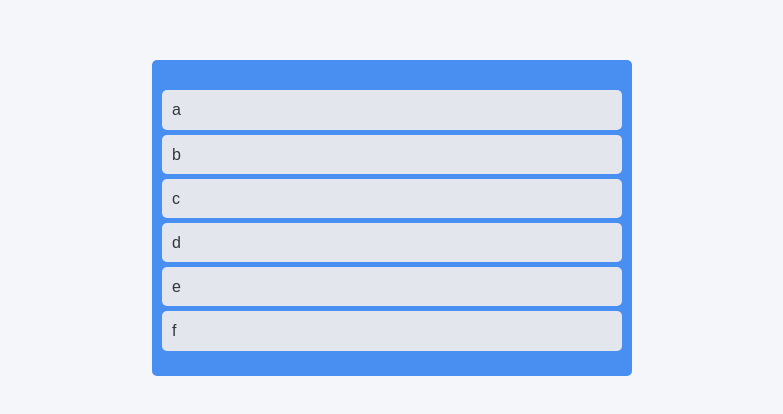
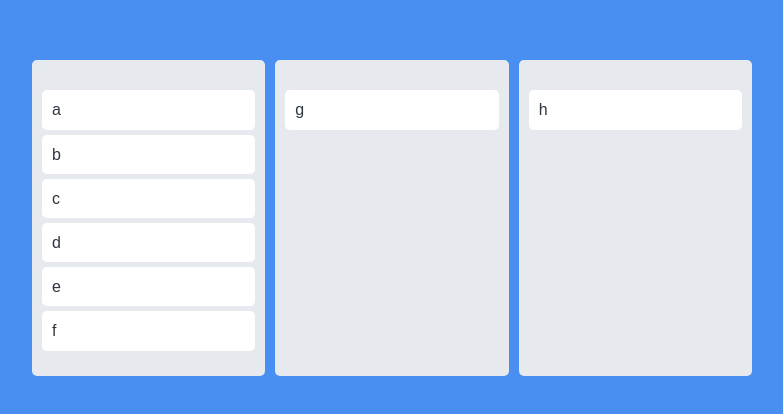
Before and after one commit to bestgoogoo/react-crypto-tracker, a React (Create React App) app: page / in a window 1280 px wide. Shown: the part 182-596 px from the top of the page, without its empty margins (248-1031 px from the left). Built offline with nearby package versions, Linux system fonts and the light colour scheme.

Commit message:
[Trello Clone] Drag and Drop Tutorial part 4 - Make multi boards - Using the Object type of JS

```diff
--- a/src/atoms.tsx
+++ b/src/atoms.tsx
@@ -1,6 +1,14 @@
 import { atom } from "recoil";
 
-export const toDoState = atom({
+interface IToDoState {
+  [key: string]: string[];
+}
+
+export const toDoState = atom<IToDoState>({
   key: "toDo",
-  default: ["a", "b", "c", "d", "e", "f"],
+  default: {
+    to_do: ["a", "b", "c", "d", "e", "f"],
+    doing: ["g"],
+    done: ["h"],
+  },
 });
--- /dev/null
+++ b/src/components/Board.tsx
@@ -0,0 +1,34 @@
+import { Droppable } from "react-beautiful-dnd";
+import styled from "styled-components";
+
+import DraggableCard from "./DraggableCard";
+
+const Wrapper = styled.div`
+  padding: 20px 10px;
+  padding-top: 30px;
+  background-color: ${(props) => props.theme.boardColor};
+  border-radius: 5px;
+  min-height: 200px;
+`;
+
+interface IBoardProps {
+  toDos: [];
+  boardId: string;
+}
+
+function Board({ toDos, boardId }: IBoardProps) {
+  return (
+    <Droppable droppableId={boardId}>
+      {(provided) => (
+        <Wrapper ref={provided.innerRef} {...provided.droppableProps}>
+          {toDos.map((toDo, index) => (
+            <DraggableCard key={toDo} toDo={toDo} index={index} />
+          ))}
+          {provided.placeholder}
+        </Wrapper>
+      )}
+    </Droppable>
+  );
+}
+
+export default Board;
--- a/src/components/DraggableCard.tsx
+++ b/src/components/DraggableCard.tsx
@@ -9,13 +9,12 @@ const Card = styled.div`
   border-radius: 5px;
 `;
 
-interface IDraggableCard {
+interface ICardProps {
   toDo: string;
   index: number;
 }
 
-function DraggableCard({ toDo, index }: IDraggableCard) {
-  console.log(`${toDo} rendered`);
+function DraggableCard({ toDo, index }: ICardProps) {
   return (
     <Draggable draggableId={toDo} index={index}>
       {(provided) => (
--- a/src/components/Trello.tsx
+++ b/src/components/Trello.tsx
@@ -1,15 +1,15 @@
-import { DragDropContext, DropResult, Droppable } from "react-beautiful-dnd";
+import { DragDropContext, DropResult } from "react-beautiful-dnd";
 import { useRecoilState } from "recoil";
 import styled from "styled-components";
 
 import { toDoState } from "../atoms";
-import DraggableCard from "./DraggableCard";
+import Board from "./Board";
 
 const Wrapper = styled.div`
   display: flex;
   justify-content: center;
   align-items: center;
-  max-width: 480px;
+  max-width: 720px;
   width: 100%;
   height: 100vh;
   margin: 0 auto;
@@ -17,41 +17,32 @@ const Wrapper = styled.div`
 const Boards = styled.div`
   display: grid;
   width: 100%;
-  grid-template-columns: repeat(1, 1fr);
-`;
-const Board = styled.div`
-  padding: 20px 10px;
-  padding-top: 30px;
-  background-color: ${(props) => props.theme.boardColor};
-  border-radius: 5px;
-  min-height: 200px;
+  grid-template-columns: repeat(3, 1fr);
+  gap: 10px;
 `;
 
 function Trello() {
   const [toDos, setToDos] = useRecoilState(toDoState);
   const onDragEnd = ({ draggableId, destination, source }: DropResult) => {
     if (!destination) return;
-    setToDos((oldToDos) => {
-      const toDos = [...oldToDos];
-      toDos.splice(source.index, 1);
-      toDos.splice(destination?.index, 0, draggableId);
-      return toDos;
-    });
+    // setToDos((oldToDos) => {
+    //   const toDos = [...oldToDos];
+    //   toDos.splice(source.index, 1);
+    //   toDos.splice(destination?.index, 0, draggableId);
+    //   return toDos;
+    // });
   };
   return (
     <DragDropContext onDragEnd={onDragEnd}>
       <Wrapper>
         <Boards>
-          <Droppable droppableId="one">
-            {(provided) => (
-              <Board ref={provided.innerRef} {...provided.droppableProps}>
-                {toDos.map((toDo, index) => (
-                  <DraggableCard key={toDo} toDo={toDo} index={index} />
-                ))}
-                {provided.placeholder}
-              </Board>
-            )}
-          </Droppable>
+          {Object.keys(toDos).map((boardId) => (
+            <Board
+              toDos={toDos[boardId] as []}
+              boardId={boardId}
+              key={boardId}
+            />
+          ))}
         </Boards>
       </Wrapper>
     </DragDropContext>
--- a/src/theme.ts
+++ b/src/theme.ts
@@ -1,9 +1,9 @@
 import { DefaultTheme } from "styled-components";
 
 export const theme: DefaultTheme = {
-  bgColor: "#f5f6fa",
+  bgColor: "#498FF1",
   textColor: "#2f3640",
   accentColor: "#4cd137",
-  boardColor: "#498FF1",
-  cardColor: "#E3E7ED",
+  boardColor: "#E6EAEE",
+  cardColor: "white",
 };
```
